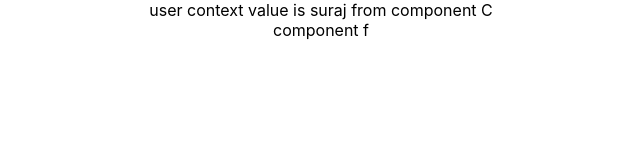
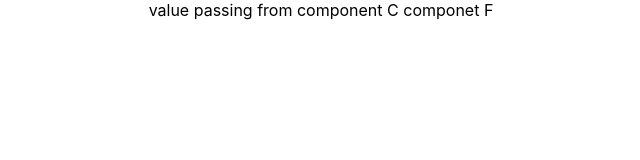
Before and after one commit to surajkawadkar/Hooks-snippet, a React (Create React App) app: page / in a window 1280 px wide. Shown: the top 160 px of the page, without its empty margins (319-959 px from the left). Built offline with nearby package versions, Linux system fonts and the light colour scheme.

Commit message:
context hook implemented successfull it is simpler than context

```diff
--- a/src/App.js
+++ b/src/App.js
@@ -8,7 +8,8 @@ import MouseEvent from "./components/MouseEvent";
 import MouseContainer from './components/MouseContainer';
 import DependenciesUseeffect from './components/DependenciesUseeffect';
 import DataFetchingAPI from './components/DataFetchingAPI';
-import ComponentC from './components/useContext/ComponentC';
+//import ComponentC from './components/useContext/ComponentC';
+import ComponentC from './components/useContextHook/ComponentC';
 
 function App() {
   return (
@@ -19,6 +20,7 @@ function App() {
      {/* <MouseContainer/> */}
      {/* <DependenciesUseeffect/> */}
      {/* <DataFetchingAPI/> */}
+     {/* <ComponentC/>  this is from usecontext */}
      <ComponentC/>
      </div>
 )
--- a/src/components/useContextHook/ComponentC.js
+++ b/src/components/useContextHook/ComponentC.js
@@ -1,8 +1,12 @@
 import React from 'react'
-
+import ComponentD from './ComponentD'
+ export const userContext = React.createContext()
 function ComponentC() {
     return (
         <div>
+            <userContext.Provider value ={'value passing from component C '}>
+            <ComponentD/>
+            </userContext.Provider>
 
         </div>
     )
--- a/src/components/useContextHook/ComponentD.js
+++ b/src/components/useContextHook/ComponentD.js
@@ -1,9 +1,10 @@
 import React from 'react'
+import ComponentF from './ComponentF'
 
 function ComponentD() {
     return (
         <div>
-
+            <ComponentF/>
         </div>
     )
 }
--- a/src/components/useContextHook/ComponentF.js
+++ b/src/components/useContextHook/ComponentF.js
@@ -1,9 +1,12 @@
-import React from 'react'
+import React ,{useContext} from 'react'
+import { userContext } from './ComponentC'
 
 function ComponentF() {
+  const user = useContext(userContext)
     return (
         <div>
-
+            {user}
+            componet F
         </div>
     )
 }
```
Also changed, not shown: 1 other file (tests, documents, lock files or other folders).
